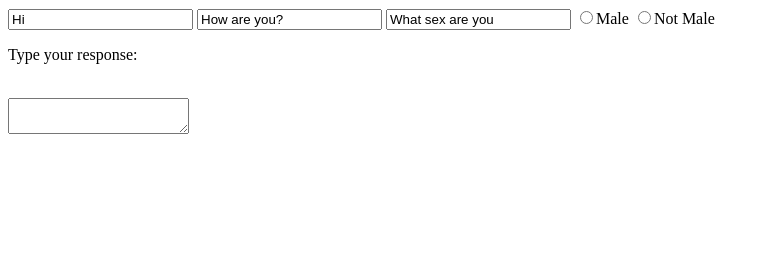
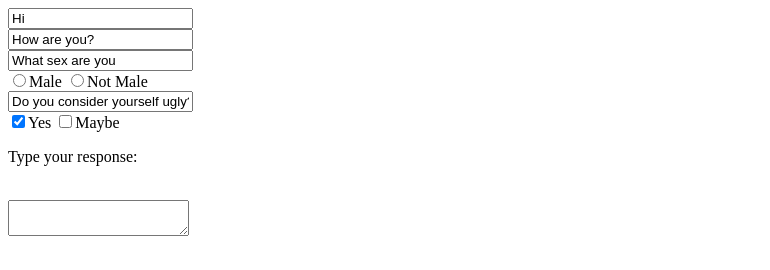
Before and after one commit to gabrielbv/webtraining, a plain HTML site: page BasicProjects/Web_Form/index.html in a window 1280 px wide. Shown: the whole page, without its empty margins (0-770 px from the left). Drawn offline with Linux system fonts and the light colour scheme.

Commit message:
exercise4

```diff
--- a/BasicProjects/Web_Form/index.html
+++ b/BasicProjects/Web_Form/index.html
@@ -1,19 +1,23 @@
 <!--
 
-Radio Buttons
 
-Perfect! You can already see your form coming together: with two <input> fields and a <textarea>, we could easily imagine a setup where users could post comments with their first name, last name, and the text of their message.
+Checkboxes
 
-Speaking of <input>s, another handy type is the radio button, which is that round button you might see on websites that ask for you to select a single input from several choices, such as "yes" or "no," your sex, or your year in college. Radio buttons are <input> tags of type='radio'.
+Excellent. What about non-exclusive options, though? For instance, what if we have a list of five options and we want the user to pick all that apply?
 
-To add a label to your radio buttons, you can simply add the text after the <input> tag, like so:
+For this, we can use the <input> of type='checkbox'>. This creates a little square checkbox that the user can check off.
 
-<input type='radio'>Yes
-<input type='radio'>No
+In addition to names and values, checkboxes can have a default "checked" behavior that makes the box automatically checked when the user loads the page. You can use it like this:
+
+<p>Pizza toppings</p>
+<p>(Check all that apply)</p>
+<input type='checkbox' checked>Cheese
+<input type='checkbox'>Mushrooms
+<input type='checkbox'>Pepperoni
 
 Instructions
 
-Between your <form></form> tags, add two radio buttons. You don't need to give them name or value attributes, but you certainly can if you'd like to practice. Go ahead and give them whatever labels you like!
+Go ahead and add two checkboxes between your <form></form> tags. Make at least one checked by default!
 
 
  -->
@@ -25,11 +29,14 @@ Between your <form></form> tags, add two radio buttons. You don't need to give t
 	<body>
     <form>
 
-         <input type ='text' name ="Greeting" value ='Hi'>
-         <input type ='text' name ='Question' value ='How are you?'>
-         <input type ='text' name ='sex' value='What sex are you'>
+         <input type ='text' name ="Greeting" value ='Hi'><br/>
+         <input type ='text' name ='Question' value ='How are you?'><br/>
+         <input type ='text' name ='sex' value='What sex are you'><br/>
          <input type='radio'>Male
-         <input type='radio'>Not Male
+         <input type='radio'>Not Male<br/?>
+         <input type='text' name ='Question2' value ="Do you consider yourself ugly?"><br/>
+         <input type='checkbox' checked>Yes
+         <input type='checkbox'>Maybe
 	</form>
     <p>Type your response:</p><br/>
     <textarea></textarea>
```
